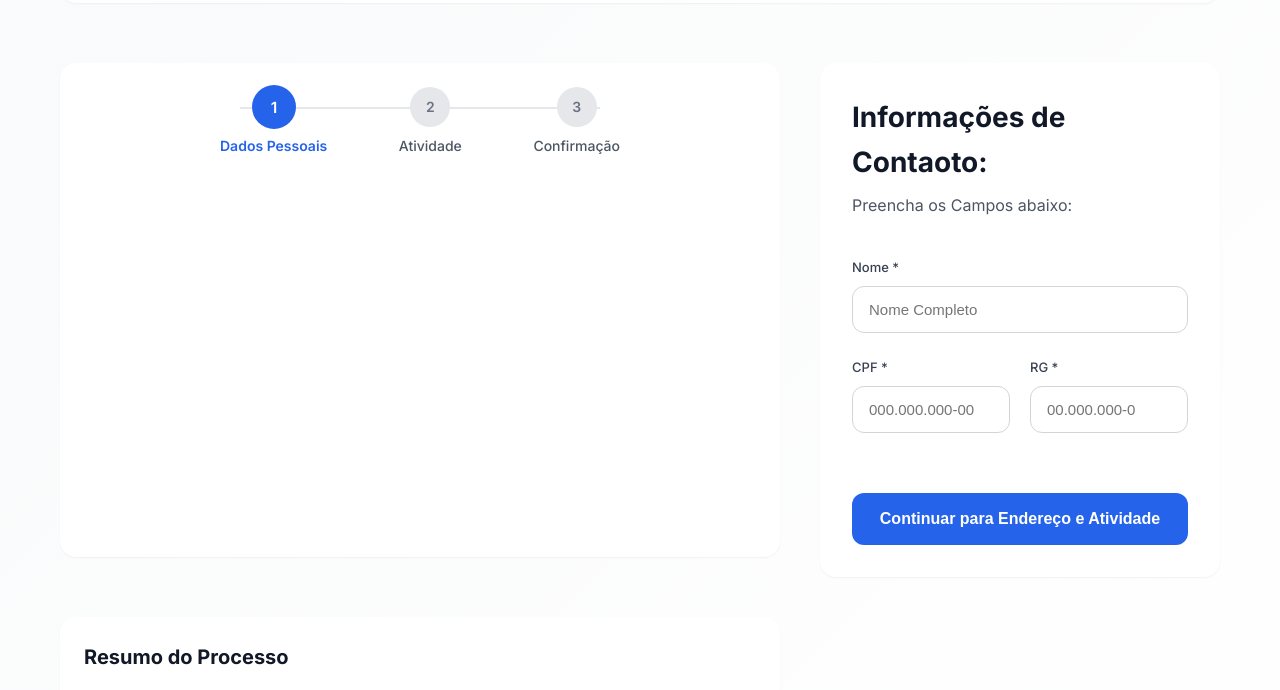
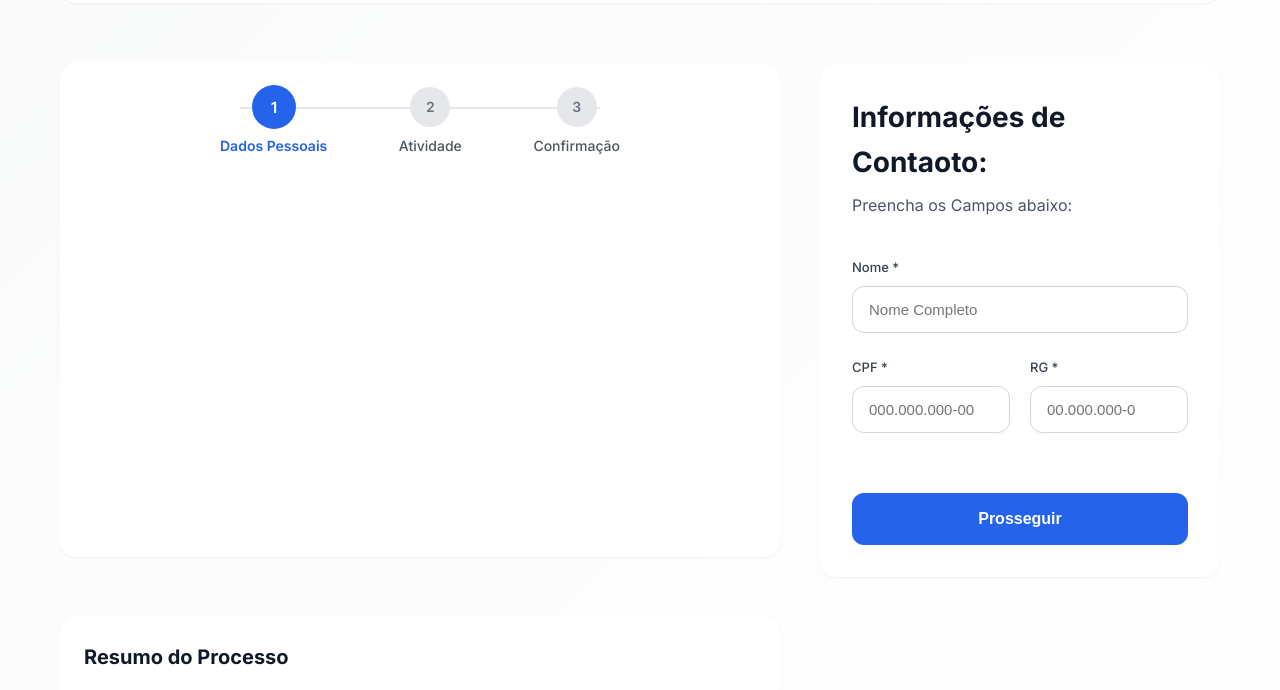
Before and after one commit to checkouttestste12/formularioabertura, a plain HTML site: page index.html in a window 1280 px wide. Shown: the part 95-785 px from the top of the page. Drawn offline with Linux system fonts and the light colour scheme.

Commit message:
Update index.html

```diff
--- a/index.html
+++ b/index.html
@@ -1590,7 +1590,7 @@
 
                     <div class="button-group">
                         <button type="submit" class="btn btn-primary btn-full">
-                            Continuar para Endereço e Atividade
+                            Prosseguir
                         </button>
                     </div>
                 </form>
```
